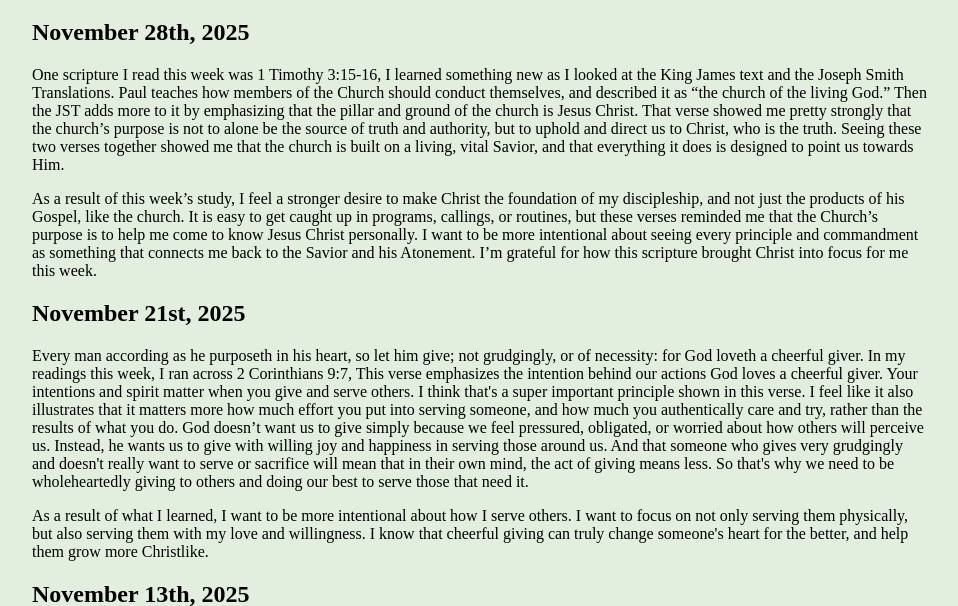
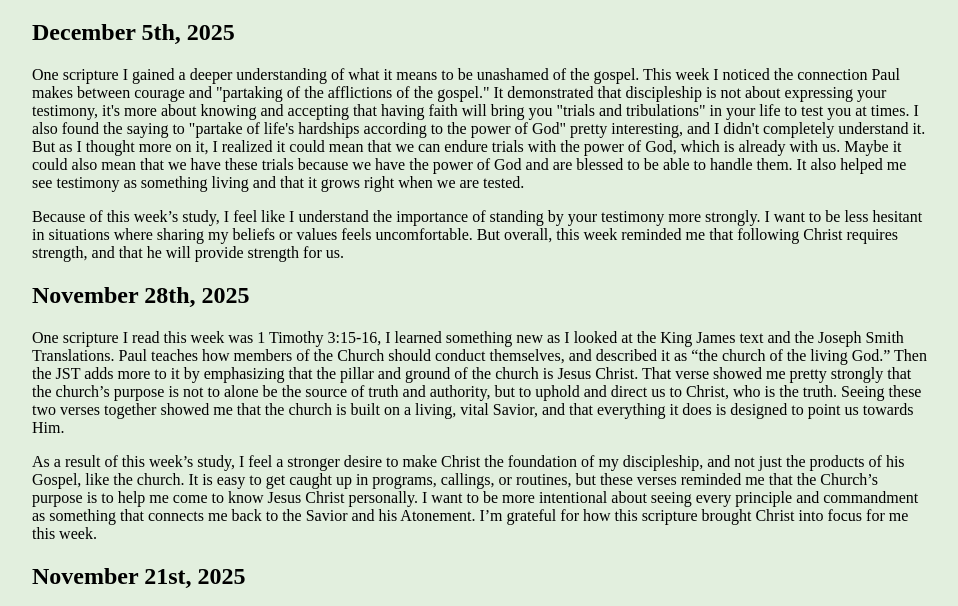
Before and after one commit to DSprague12/personal-website-dallin, a plain HTML site: page blog.html in a window 1280 px wide. Shown: the part 168-774 px from the top of the page, without its empty margins (160-1118 px from the left). Drawn offline with Linux system fonts and the light colour scheme; a web font is replaced by a local one.

Commit message:
Blog week 5

```diff
--- a/blog.html
+++ b/blog.html
@@ -9,6 +9,23 @@
 <body>
     <main>
         <h1>My Blog</h1>
+        <h2>December 5th, 2025</h2>
+        <p>
+            One scripture I gained a deeper understanding of what it means to be unashamed of the gospel. This week I
+            noticed the connection Paul makes between courage and "partaking of the afflictions of the gospel." It demonstrated that discipleship
+            is not about expressing your testimony, it's more about knowing and accepting that having faith will bring you "trials and
+            tribulations" in your life to test you at times. I also found the saying to "partake of life's hardships according to the power of
+            God" pretty interesting, and I didn't completely understand it. But as I thought more on it, I realized it could mean that we can
+            endure trials with the power of God, which is already with us. Maybe it could also mean that we have these trials because we have
+            the power of God and are blessed to be able to handle them. It also helped me see testimony as something living and that it grows
+            right when we are tested.
+        </p>
+        <p>
+            Because of this week’s study, I feel like I understand the importance of standing by your testimony more strongly. I want to
+            be less hesitant in situations where sharing my beliefs or values feels uncomfortable. But overall, this week reminded me that
+            following Christ requires strength, and that he will provide strength for us.
+        </p>
+
         <h2>November 28th, 2025</h2>
         <p>
             One scripture I read this week was 1 Timothy 3:15-16, I learned something new as I looked at the King James text and the Joseph Smith
@@ -25,6 +42,7 @@
             principle and commandment as something that connects me back to the Savior and his Atonement. I’m grateful for how this scripture
             brought Christ into focus for me this week.
         </p>
+
         <h2>November 21st, 2025</h2>
         <p>
             Every man according as he purposeth in his heart, so let him give; not grudgingly, or of necessity: for God loveth a cheerful
@@ -42,6 +60,7 @@
             physically, but also serving them with my love and willingness. I know that cheerful giving can truly change someone's heart for
             the better, and help them grow more Christlike.
         </p>
+
         <h2>November 13th, 2025</h2>
         <p>
             This week, I felt like the studies went pretty differently. It felt like the verses that stood out to me were the ones that preached of things like hope or
```
